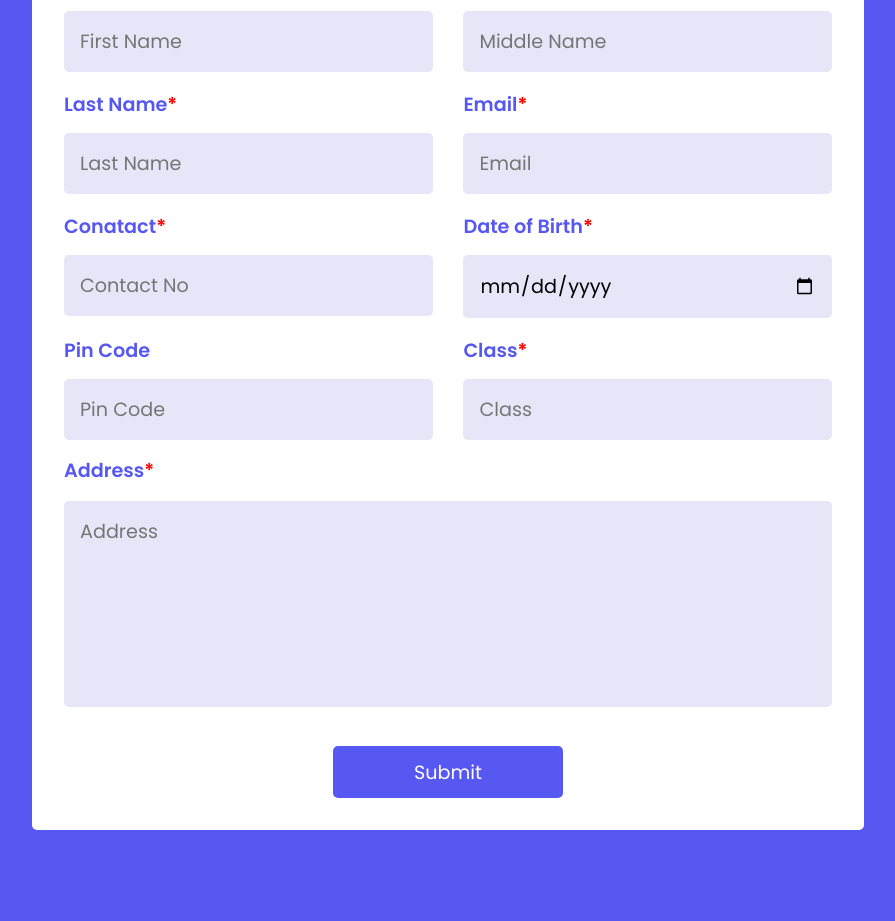
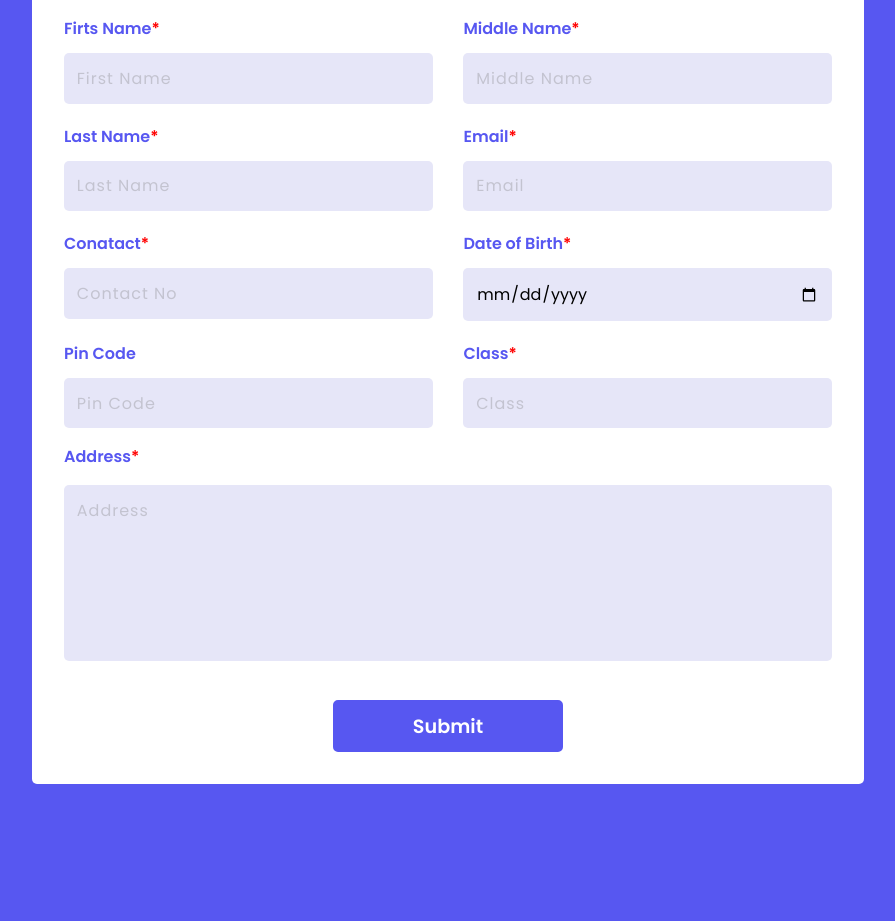
Before and after one commit to badhra-danish/BasicForm, a plain HTML site: page index.html in a window 1280 px wide. Shown: the part 461-1382 px from the top of the page, without its empty margins (192-1087 px from the left). Drawn offline with nearby package versions, Linux system fonts and the light colour scheme.

Commit message:
some change

```diff
--- a/script.js
+++ b/script.js
@@ -4,7 +4,17 @@ const formcontainer =document.querySelector('.container')
 const popupcontainer =document.querySelector('.popup-container')
 const closeIcon = document.querySelector('.icon')
 const formDetail = document.querySelector('.form-detail')
+const input = document.querySelector('#text')
+const btn = document.querySelector('#btn')
 
+/*const textTospeech = () =>{
+    let text = input.value;
+    const voice = new SpeechSynthesisUtterance(text);
+    window.speechSynthesis.speak(voice);
+    console.log(text);
+
+}
+btn.addEventListener('click' , textTospeech)*/
 // Form Data And Value Acsess ///
 //Errors Feild
 const errors = {
--- a/style.css
+++ b/style.css
@@ -51,16 +51,17 @@ form .heading p{
 
     margin-bottom: 1rem;
 }
+
 .form-items .form-input label{
-    font-size: 1.2rem;
+    font-size: 1rem;
     color: rgb(87, 87, 241);
     transform: translateY(-50%);
     font-weight: 600;
 }
 
 .form-items .form-input input{
-    padding: 1rem;
-    font-size: 1.2rem;
+    padding: 0.8rem;
+    font-size: 1rem;
     background-color:rgb(230, 230, 248) ;
     outline: none;
    border: none;
@@ -68,10 +69,18 @@ form .heading p{
     width: 100%;
     cursor: pointer;
 }
+.form-items .form-input input::placeholder{
+    opacity: 30%;
+    letter-spacing: 1px;
+}
+.form-group textarea::placeholder{
+    opacity: 30%;
+    letter-spacing: 1px;
+}
 .form-group textarea{
     width: 100%;
-    font-size: 1.2rem;
-    padding: 1rem;
+    font-size: 1rem;
+    padding: 0.8rem;
     margin-top: 1rem;
     resize: none;
     background-color:rgb(230, 230, 248) ;
@@ -80,7 +89,7 @@ form .heading p{
     border-radius: 5px;
 }
 .form-group label{
-    font-size: 1.2rem;
+    font-size: 1rem;
     color: rgb(87, 87, 241);
     font-weight: 600    ;
 }
@@ -92,10 +101,11 @@ form .heading p{
     justify-content: center;
     gap: 2rem;
 }
+
 .submit-btns input{
     width: 30%;
     padding: 0.6rem;
-    font-weight:400;
+    font-weight:600;
     font-size: 1.2rem;
     color: #fff;
     background-color:rgb(87, 87, 241);
```
Also changed, not shown: index.html (+2 -0 lines).
